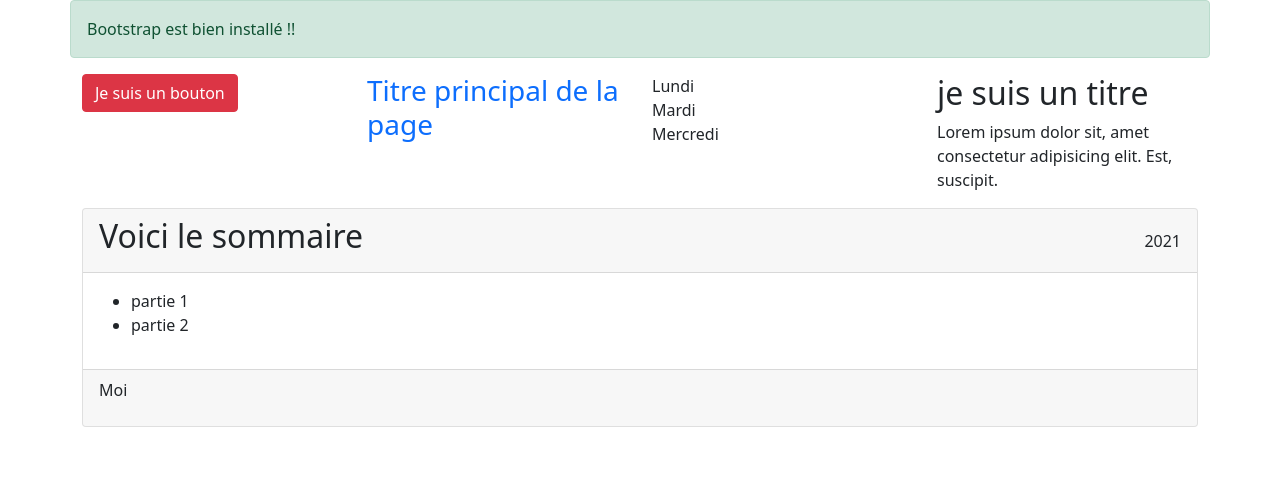
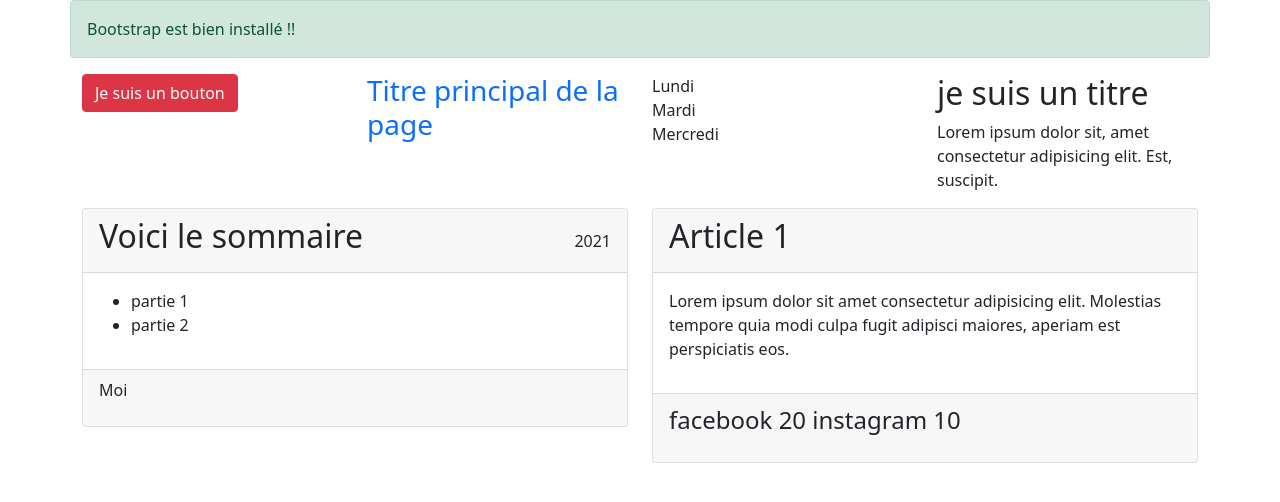
Before and after one commit to webdevproformation/react-3wA-mai2021, a React (Create React App) app in the folder jour1-rappel/: page / in a window 1280 px wide. Shown: the top 502 px of the page. Built offline with nearby package versions, Linux system fonts and the light colour scheme.

Commit message:
correction

```diff
--- a/jour1-rappel/src/App.js
+++ b/jour1-rappel/src/App.js
@@ -5,6 +5,8 @@ import Titre from './jour1/Titre';
 import Liste from './jour1/Liste';
 import Article from './jour1/Article';
 import Sommaire from './jour1/Sommaire';
+import ArticleBlog from './jour1/ArticleBlog';
+
 // SASS
 // import {Article , Liste , Titre } from './jour1';
 function App() {
@@ -30,9 +32,12 @@ function App() {
           </div>
       </section>
       <section  className="row">
-      <div className="col">
-        <Sommaire />
-      </div>
+        <div className="col">
+          <Sommaire />
+        </div>
+        <div className="col">
+          <ArticleBlog />
+        </div>
       </section>
     </div>
   );
--- /dev/null
+++ b/jour1-rappel/src/jour1/ArticleBlog.jsx
@@ -0,0 +1,29 @@
+import React from 'react';
+
+class ArticleBlog extends React.Component {
+    state = {
+        titre : "Article 1",
+        contenu : `Lorem ipsum dolor sit amet consectetur adipisicing elit. Molestias tempore quia modi culpa fugit adipisci maiores, aperiam est perspiciatis eos.`,
+        like : {
+            fb : 20,
+            instagram : 10
+        }
+    }
+    render() {
+        let {titre , contenu , like} = this.state;
+        // utilisation de la destructuration de l'objet this.state
+        return (
+        <article class="card">
+            <header class="card-header">
+                <h2>{titre}</h2>
+            </header>
+            <p class="card-body">{contenu}</p>
+            <footer class="card-footer">
+                <p className="fs-4">facebook {like.fb} instagram {like.instagram} </p>
+            </footer>
+        </article>
+        );
+    }
+}
+
+export default ArticleBlog;
```
Also changed, not shown: jour1-rappel/src/jour1/Test.jsx (added, +10 -0 lines), 1 other file (tests, documents, lock files or other folders).
